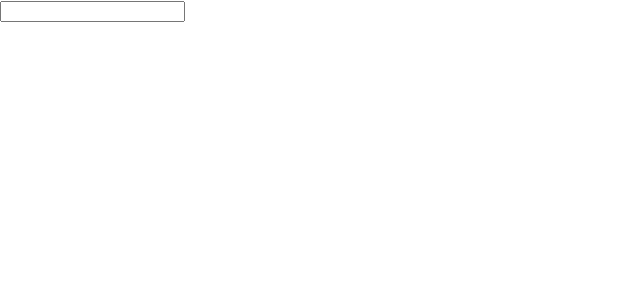
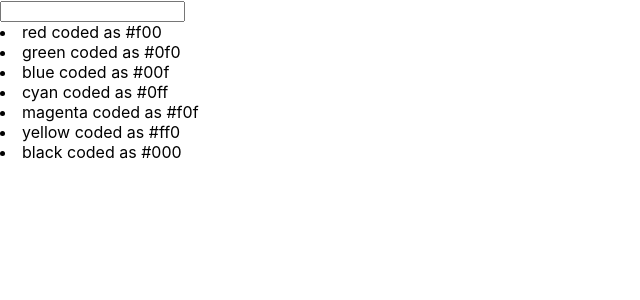
Before and after one commit to vitorAmorims/trybe-exercises, a React (Create React App) app in the folder aula-ao-vivo/: page / in a window 1280 px wide. Shown: the top 300 px of the page, without its empty margins (0-640 px from the left). Built offline with nearby package versions, Linux system fonts and the light colour scheme.

Commit message:
usando hof includes

```diff
--- a/aula-ao-vivo/src/App.js
+++ b/aula-ao-vivo/src/App.js
@@ -17,7 +17,7 @@
   constructor(props) {
     super(props);
     this.state = {
-      filter: undefined
+      filter: ''
     }
   }
 
@@ -34,7 +34,7 @@
           <input onChange={this.setFilterValue} type="text" />
         </div>
         {data
-        .filter(element => element.color === this.state.filter)
+        .filter(element => element.color.includes(this.state.filter))
         .map(({ color, value }) => {
           return (
             <li key={value}>
```
